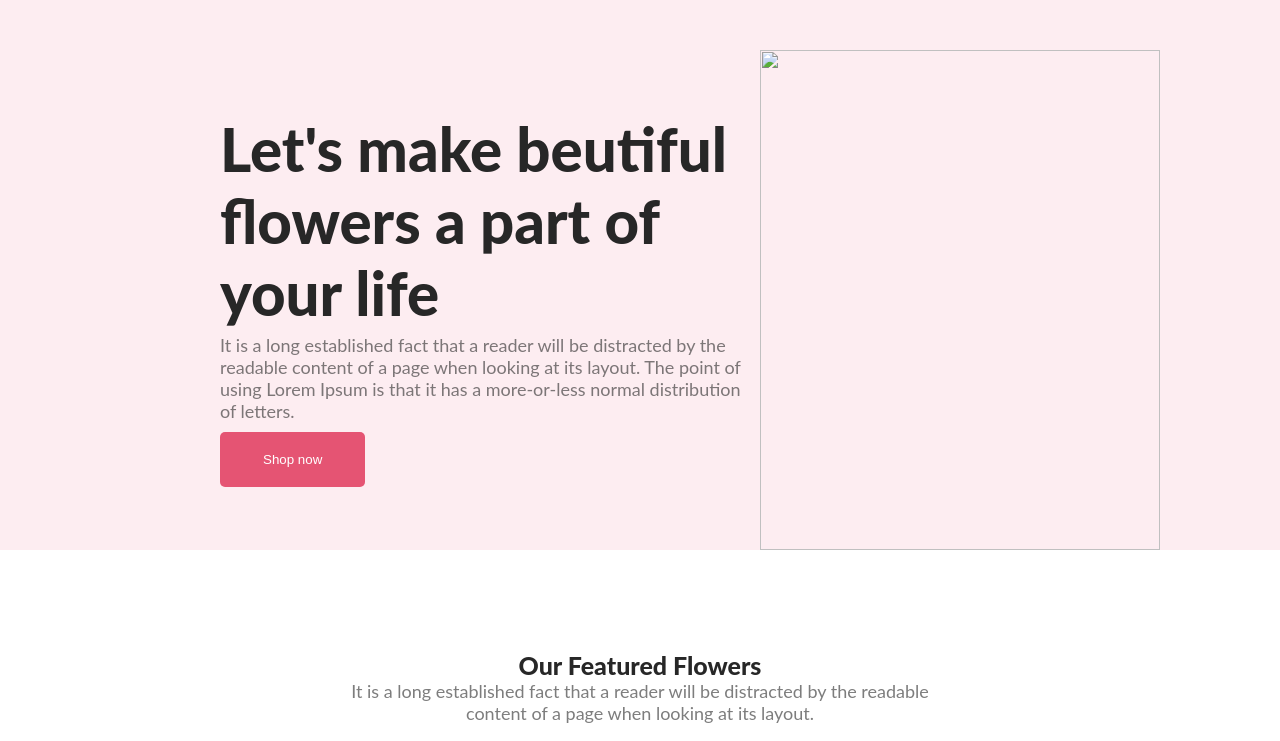
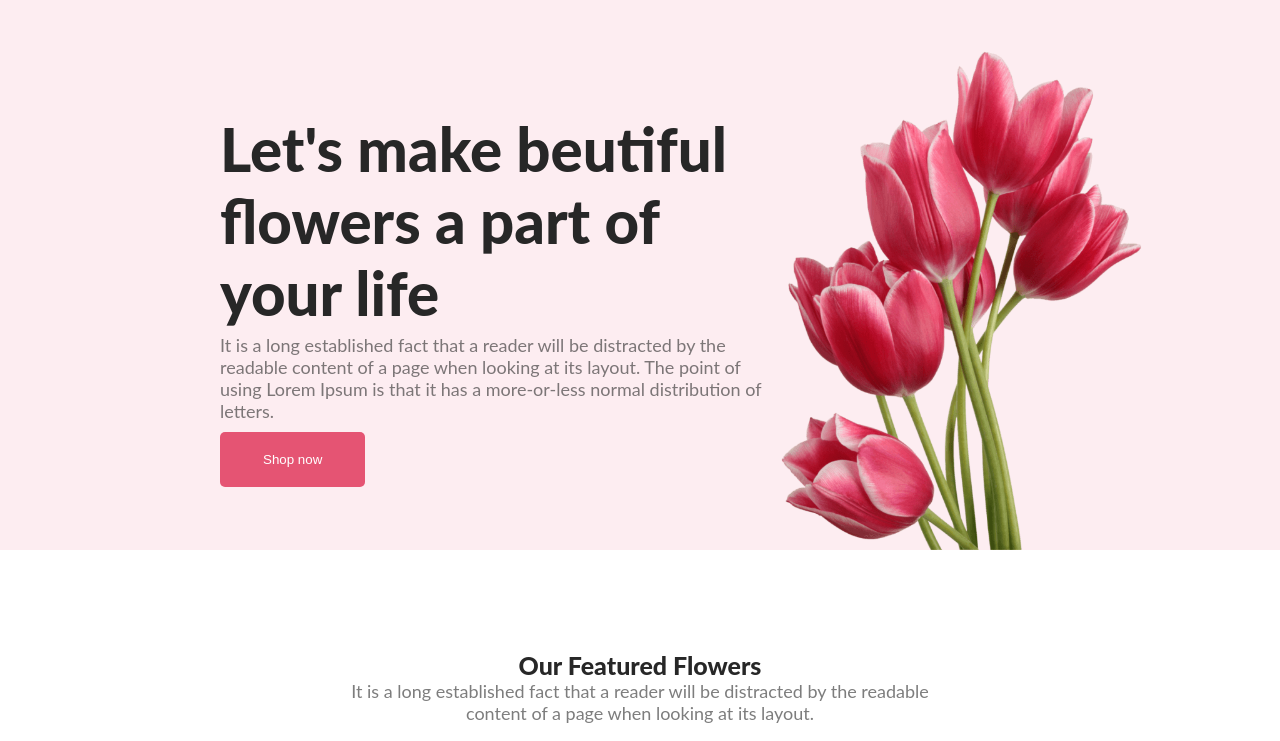
Before and after one commit to anik-biswas/online-flower-shop, a plain HTML site: page index.html in a window 1280 px wide. Shown: the top 741 px of the page. Drawn offline with Linux system fonts and the light colour scheme.

Commit message:
banner image update

```diff
--- a/index.html
+++ b/index.html
@@ -14,7 +14,7 @@
                     <button class="btn-primary">Shop now</button>
                 </div>
 
-                    <img class="banner-img" src="image/pngwing10.png" alt="">
+                    <img class="banner-img" src="image/pngwing 10.png" alt="">
 
             </div>
 
```
